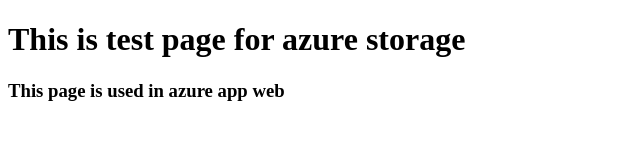
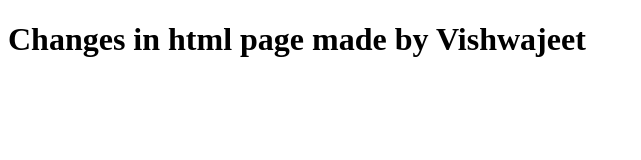
Before and after one commit to Vishwajeet-Jadhav/AZURE-WEB-app-repo, a plain HTML site: page Test page for azure web apps.html in a window 1280 px wide. Shown: the whole page, without its empty margins (0-641 px from the left). Drawn offline with Linux system fonts and the light colour scheme.

Commit message:
Updated webapp html

```diff
--- a/Test page for azure web apps.html
+++ b/Test page for azure web apps.html
@@ -7,8 +7,6 @@
     <title>Document</title>
 </head>
 <body>
-    <h1>This is test page for azure storage</h1>
-    <h3>This page is used in azure app web</h3>
-
+    <h1> Changes in html page made by Vishwajeet</h1>
 </body>
 </html>
```
